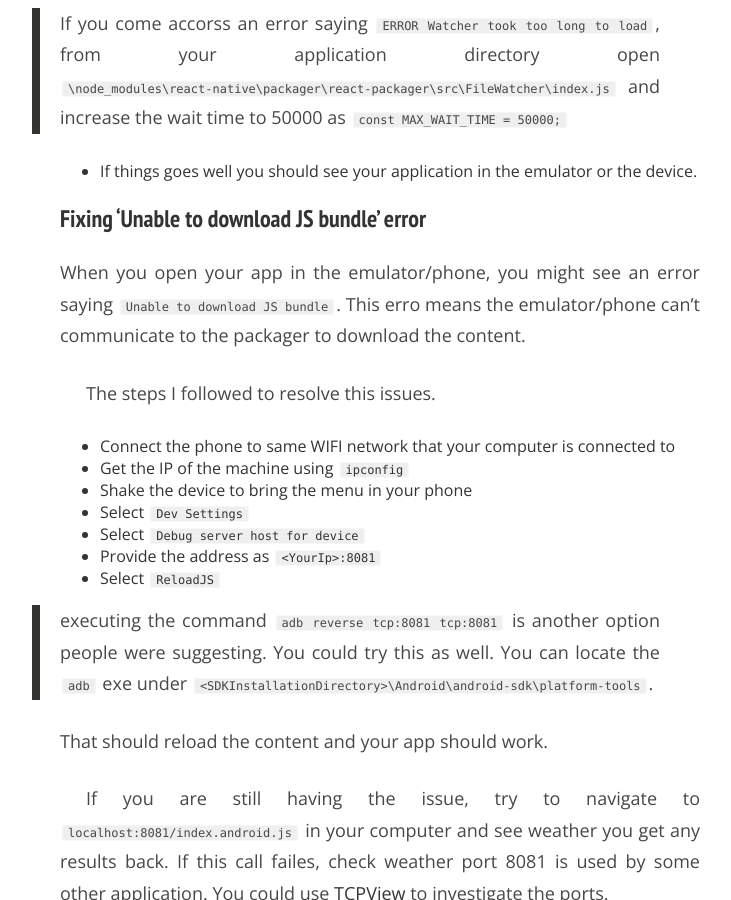
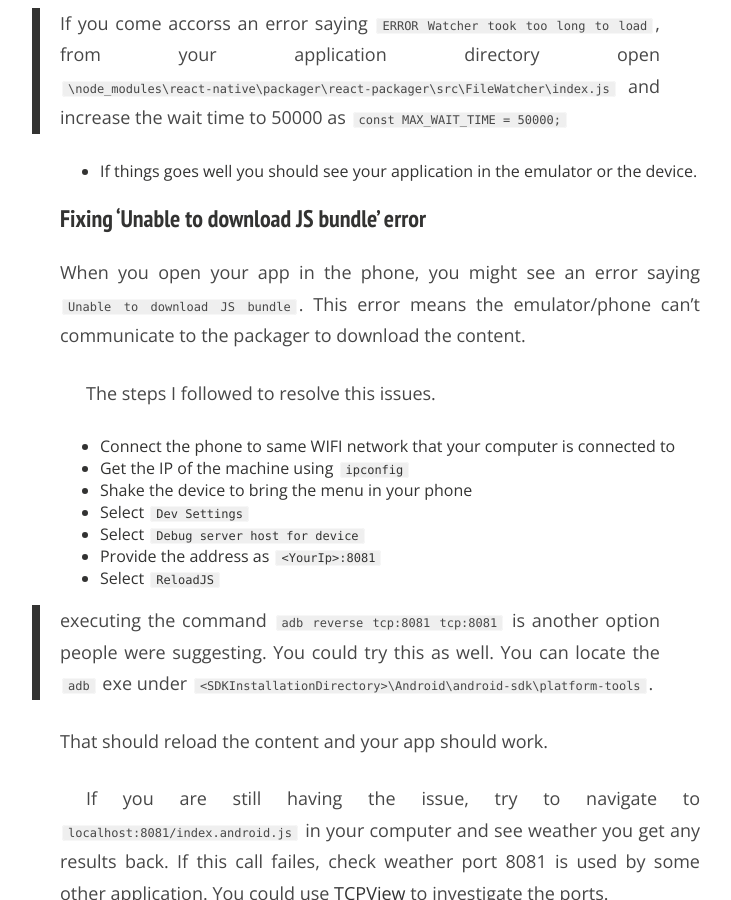
Before and after one commit to Raathigesh/Raathigesh.github.io, a Jekyll site: the page built from _posts/2015-12-16-Getting-Android-App-Running-With-React-Native-On-Windows.md, in a window 1280 px wide and 900 px high, scrolled down 1276 px. Shown: the whole window, without its empty margins (260-991 px from the left). Built offline with Jekyll 4.4.1, drawn with Linux system fonts in a browser that asks for light colours; nearby versions of some CDN libraries; comment, search, counter and statistics services are not loaded.

Commit message:
Updated 2015-12-16-Getting-Android-App-Running-With-React-Native-On-Windows.md

```diff
--- a/_posts/2015-12-16-Getting-Android-App-Running-With-React-Native-On-Windows.md
+++ b/_posts/2015-12-16-Getting-Android-App-Running-With-React-Native-On-Windows.md
@@ -46,7 +46,7 @@
 - If things goes well you should see your application in the emulator or the device.
 
 ### Fixing 'Unable to download JS bundle' error
-When you open your app in the emulator/phone, you might see an error saying `Unable to download JS bundle`. This erro means the emulator/phone can't communicate to the packager to download the content.
+When you open your app in the phone, you might see an error saying `Unable to download JS bundle`. This error means the emulator/phone can't communicate to the packager to download the content.
 
 The steps I followed to resolve this issues.
 - Connect the phone to same WIFI network that your computer is connected to
```
